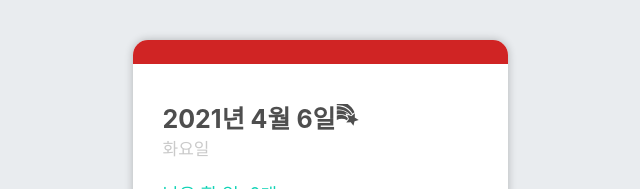
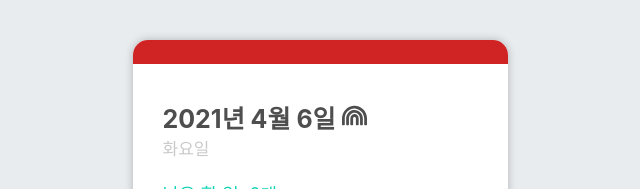
Before and after one commit to hyejooLim/rainbow, a React (Create React App) app: page / in a window 1280 px wide. Shown: the top 189 px of the page, without its empty margins (320-960 px from the left). Built offline with nearby package versions, Linux system fonts and the light colour scheme; no server answers.

Commit message:
feat: 투두헤더에 날씨 정보 추가

```diff
--- a/package.json
+++ b/package.json
@@ -6,8 +6,8 @@
     "@testing-library/jest-dom": "^5.11.10",
     "@testing-library/react": "^11.2.6",
     "@testing-library/user-event": "^12.8.3",
-    "react": "^17.0.2",
-    "react-dom": "^17.0.2",
+    "react": "^18.0.0",
+    "react-dom": "^18.0.0",
     "react-icons": "^4.2.0",
     "react-scripts": "4.0.3",
     "styled-components": "^5.2.3",
--- a/src/components/TDhead.jsx
+++ b/src/components/TDhead.jsx
@@ -1,7 +1,11 @@
-import React, { useContext, memo, useMemo } from 'react';
+import React, { useState, useEffect, useContext, memo } from 'react';
+import styled from 'styled-components';
+import { ImSun } from 'react-icons/im';
+import { MdCloud } from 'react-icons/md';
+import { BiCloudRain, BiCloudSnow } from 'react-icons/bi';
+import { FaRainbow } from 'react-icons/fa';
+
 import { TodosContext } from '../TDcontext';
-import { GiRainbowStar } from 'react-icons/gi';
-import styled from 'styled-components';
 
 const TDheadBlock = styled.header`
   border-top: 24px solid #d02424;
@@ -28,12 +32,14 @@ const TDheadBlock = styled.header`
   }
 `;
 
-const TDhead = () => {
+const TDhead = ({ weather }) => {
+  const [weatherIcon, setWeatherIcon] = useState(null);
+
   const date = new Date();
   const dateString = date.toLocaleDateString('ko-KR', {
     year: 'numeric',
     month: 'long',
-    day: 'numeric'
+    day: 'numeric',
   });
 
   const dayString = date.toLocaleDateString('ko-KR', {
@@ -43,11 +49,32 @@ const TDhead = () => {
   const { state } = useContext(TodosContext);
   const leftWork = state.filter((todo) => !todo.done);
 
+  useEffect(() => {
+    switch (weather) {
+      case 'Clear':
+        setWeatherIcon(<ImSun />);
+        break;
+      case 'Clouds':
+        setWeatherIcon(<MdCloud />);
+        break;
+      case 'Rain':
+        setWeatherIcon(<BiCloudRain />);
+        break;
+      case 'Snow':
+        setWeatherIcon(<BiCloudSnow />);
+        break;
+      default:
+        setWeatherIcon(<FaRainbow />);
+        break;
+    }
+  }, [weather]);
+
   return (
     <TDheadBlock>
       <h1 className='date'>
         {dateString}
-        {useMemo(() => <GiRainbowStar />, [])}
+        &nbsp;
+        {weatherIcon}
       </h1>
       <div className='day'>{dayString}</div>
       <div className='left-work'>남은 할 일: {leftWork.length}개</div>
--- a/src/components/TDlayout.jsx
+++ b/src/components/TDlayout.jsx
@@ -1,8 +1,9 @@
 import React from 'react';
 import styled from 'styled-components';
-import TDhead from './TDhead';
+
 import TDlist from './TDlist';
 import TDadd from './TDadd';
+import WeatherInfo from './weatherInfo';
 
 const TDlayoutBlock = styled.div`
   width: 375px;
@@ -22,7 +23,7 @@ const TDlayout = () => {
   return (
     <>
       <TDlayoutBlock>
-        <TDhead />
+        <WeatherInfo />
         <TDlist />
         <TDadd />
       </TDlayoutBlock>
--- /dev/null
+++ b/src/components/weatherInfo.jsx
@@ -0,0 +1,49 @@
+import React, { useState, useEffect } from 'react';
+
+import TDhead from './TDhead';
+import { API_KEY, WEATHER_BASE_URL } from '../config';
+
+const WeatherInfo = () => {
+  const [weather, setWeather] = useState('');
+
+  const saveCoords = (coordsObj) => {
+    localStorage.setItem(API_KEY, JSON.stringify(coordsObj));
+  };
+
+  const handleGeoSuccess = (location) => {
+    const latitude = location.coords.latitude;
+    const longitude = location.coords.longitude;
+
+    saveCoords({ latitude, longitude });
+    getWeather(latitude, longitude);
+  };
+
+  const handleGeoError = () => {
+    alert('Can not access geo location.');
+  };
+
+  const askForCoords = () => {
+    navigator.geolocation.getCurrentPosition(handleGeoSuccess, handleGeoError);
+  };
+
+  const getWeather = (latitude, longitude) => {
+    fetch(`${WEATHER_BASE_URL}?lat=${latitude}&lon=${longitude}&appid=${API_KEY}&units=metric`)
+      .then((response) => response.json())
+      .then((json) => setWeather(json.weather[0].main));
+  };
+
+  useEffect(() => {
+    const savedCoords = localStorage.getItem(API_KEY);
+
+    if (savedCoords === null) {
+      askForCoords();
+    } else {
+      const coords = JSON.parse(savedCoords);
+      getWeather(coords.latitude, coords.longitude);
+    }
+  });
+
+  return <TDhead weather={weather} />;
+};
+
+export default WeatherInfo;
--- /dev/null
+++ b/src/config.js
@@ -0,0 +1,2 @@
+export const API_KEY = '26e8d0be599f8ca2b0c494d3d390fc44';
+export const WEATHER_BASE_URL = 'https://api.openweathermap.org/data/2.5/weather';
```
Also changed, not shown: 1 other file (tests, documents, lock files or other folders).
